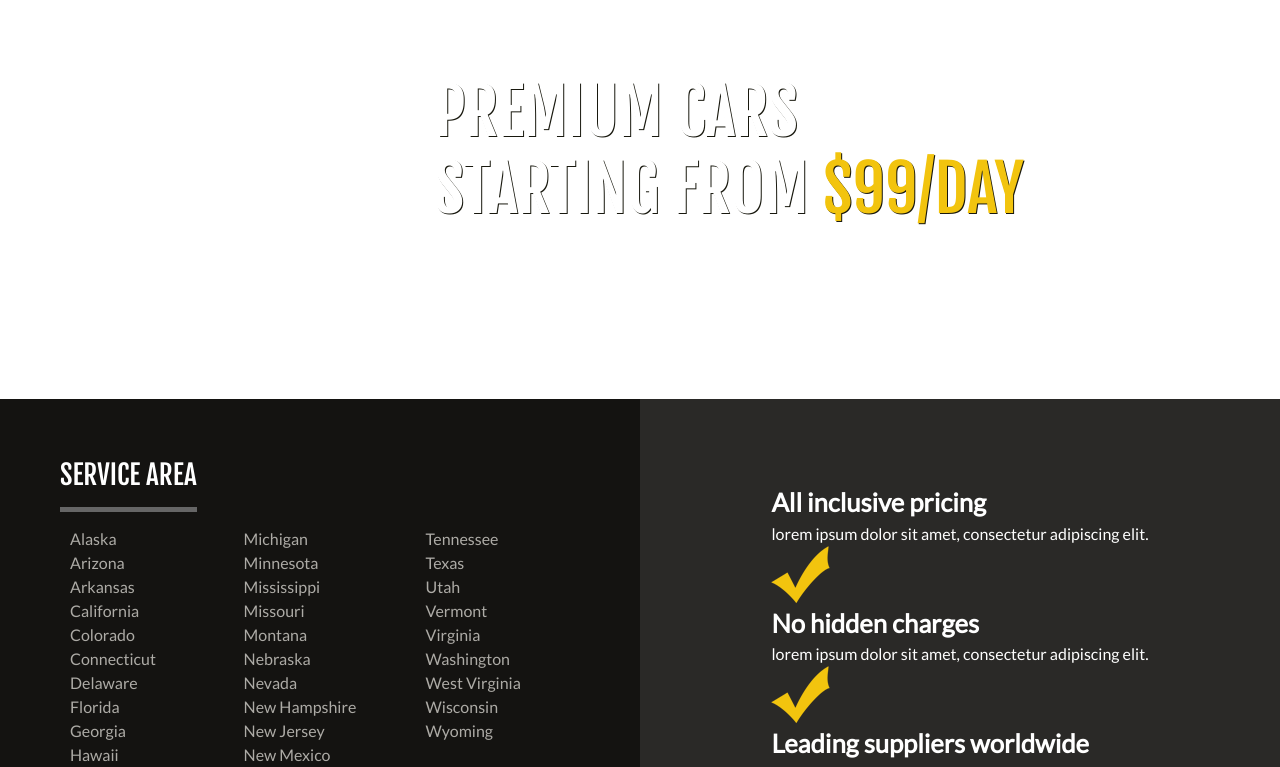
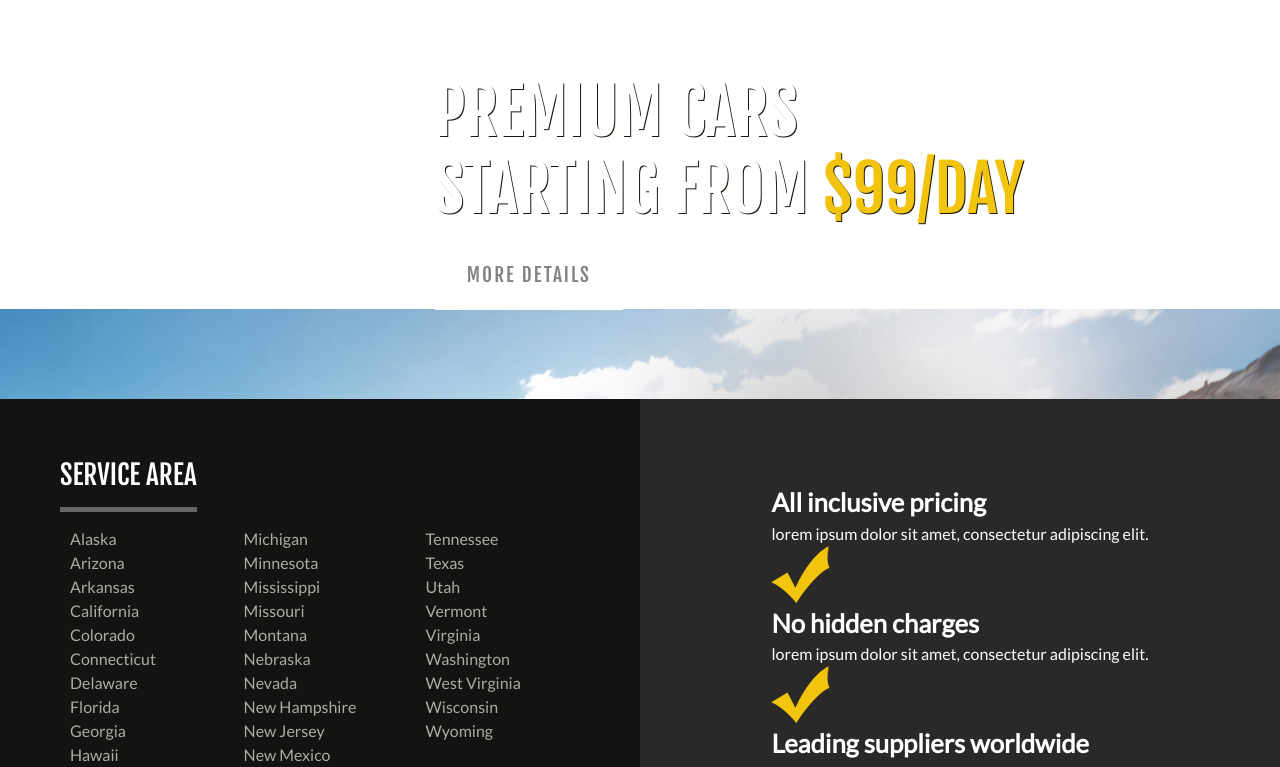
Before and after one commit to MayconPCampos/Rent-a-car, a React (Create React App) app: page / in a window 1280 px wide. Shown: the part 1570-2337 px from the top of the page. Built offline with nearby package versions, Linux system fonts and the light colour scheme.

Commit message:
Fixed parallax on notebook screen sizes

```diff
--- a/src/components/molecules/Banner.jsx
+++ b/src/components/molecules/Banner.jsx
@@ -1,4 +1,4 @@
-import React, { useState, useEffect } from "react";
+import React, { useEffect } from "react";
 import styled from "styled-components";
 import { SlideText } from "../atoms/Font";
 import Button from "../atoms/Button";
@@ -52,6 +52,8 @@ const Banner = () => {
       parallax.style.backgroundPositionY = 550 - window.scrollY * 0.2 + "px";
     } else if (window.innerWidth < 1172) {
       parallax.style.backgroundPositionY = 350 - window.scrollY * 0.2 + "px";
+    } else if (window.innerWidth < 1367) {
+      parallax.style.backgroundPositionY = 310 - window.scrollY * 0.2 + "px";
     } else {
       parallax.style.backgroundPositionY = 550 - window.scrollY * 0.5 + "px";
     }
@@ -70,7 +72,7 @@ const Banner = () => {
               Starting from <span>$99/day</span>
             </p>
             <Button className="banner-btn">
-              <a>More details</a>
+              <a href="">More details</a>
             </Button>
           </SlideText>
         </ParallaxLayer>
```
